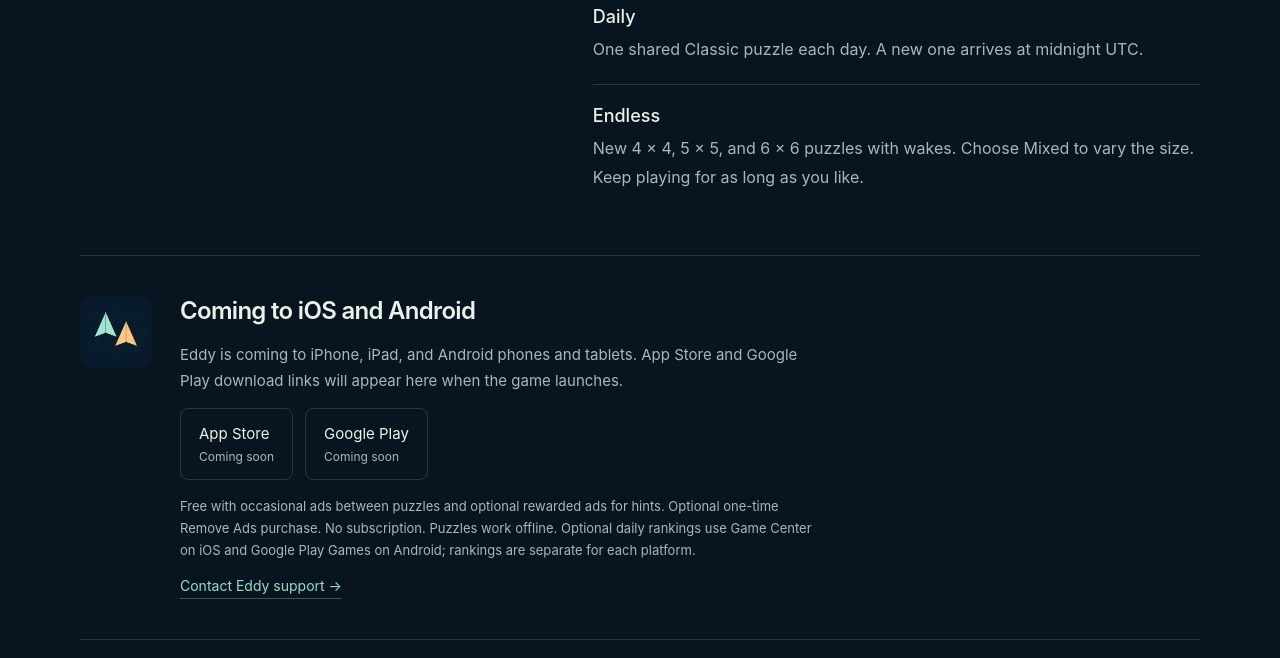
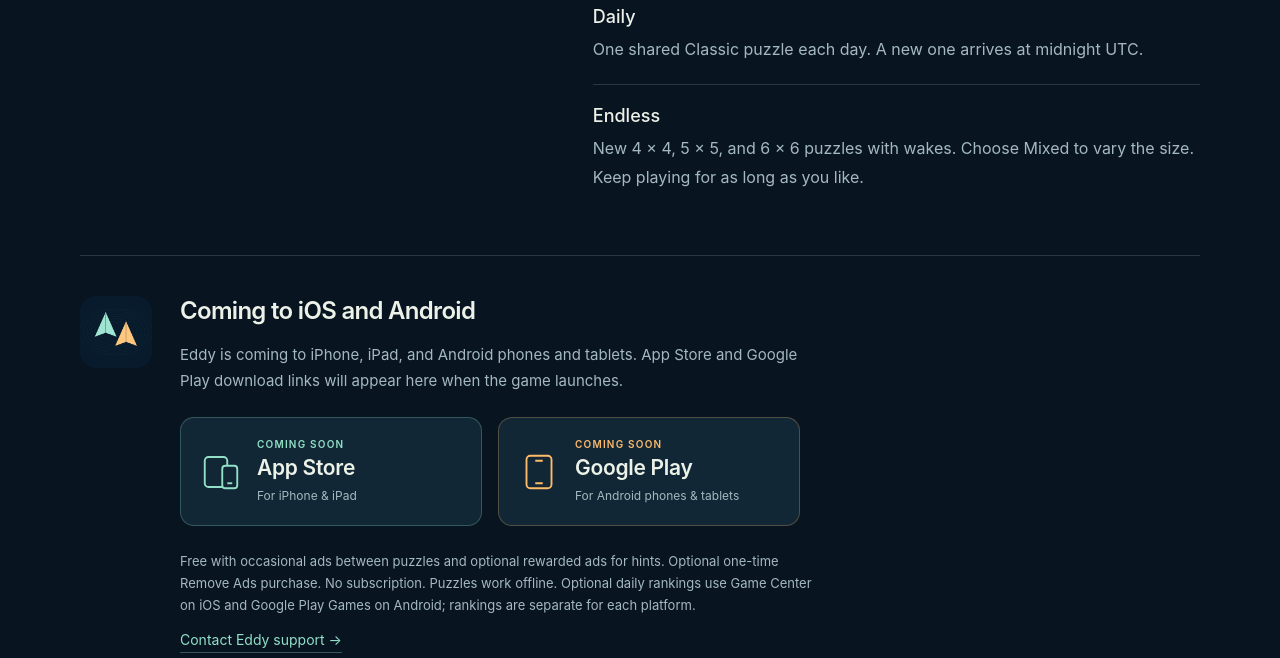
Before and after one commit to rodxavier/eddy_marketing, a plain HTML site: page index.html in a window 1280 px wide. Shown: the part 2637-3295 px from the top of the page. Drawn offline with Linux system fonts and the light colour scheme.

Commit message:
style: polish store availability cards

```diff
--- a/index.html
+++ b/index.html
@@ -345,10 +345,35 @@
             Eddy is coming to iPhone, iPad, and Android phones and tablets. App Store and Google
             Play download links will appear here when the game launches.
           </p>
-          <p class="store-status" aria-label="Store availability">
-            <span>App Store <span class="store-status-note">Coming soon</span></span>
-            <span>Google Play <span class="store-status-note">Coming soon</span></span>
-          </p>
+          <div class="store-status" role="list" aria-label="Store availability">
+            <div class="store-status-card" role="listitem">
+              <span class="store-device-icon" aria-hidden="true">
+                <svg viewBox="0 0 32 32" fill="none" stroke="currentColor" stroke-width="1.5">
+                  <rect x="3" y="4" width="18" height="24" rx="3" />
+                  <rect x="17" y="11" width="12" height="18" rx="2.5" fill="#112735" />
+                  <path d="M21 25h4" />
+                </svg>
+              </span>
+              <span class="store-status-copy">
+                <span class="store-status-note">Coming soon</span>
+                <strong>App Store</strong>
+                <span class="store-devices">For iPhone &amp; iPad</span>
+              </span>
+            </div>
+            <div class="store-status-card store-status-android" role="listitem">
+              <span class="store-device-icon" aria-hidden="true">
+                <svg viewBox="0 0 32 32" fill="none" stroke="currentColor" stroke-width="1.5">
+                  <rect x="6" y="3" width="20" height="26" rx="3" />
+                  <path d="M13 25h6M13 7h6" />
+                </svg>
+              </span>
+              <span class="store-status-copy">
+                <span class="store-status-note">Coming soon</span>
+                <strong>Google Play</strong>
+                <span class="store-devices">For Android phones &amp; tablets</span>
+              </span>
+            </div>
+          </div>
           <p class="closing-note">
             Free with occasional ads between puzzles and optional rewarded ads for hints. Optional
             one-time Remove Ads purchase. No subscription. Puzzles work offline. Optional daily
--- a/style.css
+++ b/style.css
@@ -416,20 +416,57 @@ h3 {
   max-width: 650px;
 }
 .store-status {
+  display: grid;
+  grid-template-columns: repeat(2, minmax(0, 1fr));
+  gap: 16px;
+  max-width: 620px;
+  margin-block: 24px;
+}
+.store-status-card {
+  --store-accent: var(--mint);
   display: flex;
-  flex-wrap: wrap;
-  gap: 12px;
+  align-items: center;
+  gap: 16px;
+  padding: 20px;
+  border: 1px solid #91e0c744;
+  border-radius: 14px;
+  background: var(--panel);
 }
-.store-status > span {
-  border: 1px solid var(--line);
-  border-radius: 8px;
-  padding: 12px 18px;
-  color: var(--text);
+.store-status-android {
+  --store-accent: var(--gold);
+  border-color: #ffba6b44;
+}
+.store-device-icon {
+  flex: 0 0 40px;
+  color: var(--store-accent);
+}
+.store-device-icon svg {
+  display: block;
+  width: 40px;
+  height: 40px;
+}
+.store-status-copy {
+  display: grid;
+  gap: 5px;
 }
 .store-status-note {
-  display: block;
+  color: var(--store-accent);
+  font-size: 10px;
+  font-weight: 600;
+  letter-spacing: 1.2px;
+  text-transform: uppercase;
+}
+.store-status-copy strong {
+  color: var(--text);
+  font-size: 21px;
+  font-weight: 600;
+  line-height: 1.25;
+  letter-spacing: -0.3px;
+}
+.store-devices {
   color: var(--muted);
   font-size: 12px;
+  line-height: 1.5;
 }
 .closing .closing-note {
   font-size: 13px;
@@ -551,6 +588,11 @@ footer small {
     flex-wrap: wrap;
   }
 }
+@media (max-width: 640px) {
+  .store-status {
+    grid-template-columns: 1fr;
+  }
+}
 @media (max-width: 480px) {
   .screenshot-grid {
     grid-template-columns: 1fr;
```
